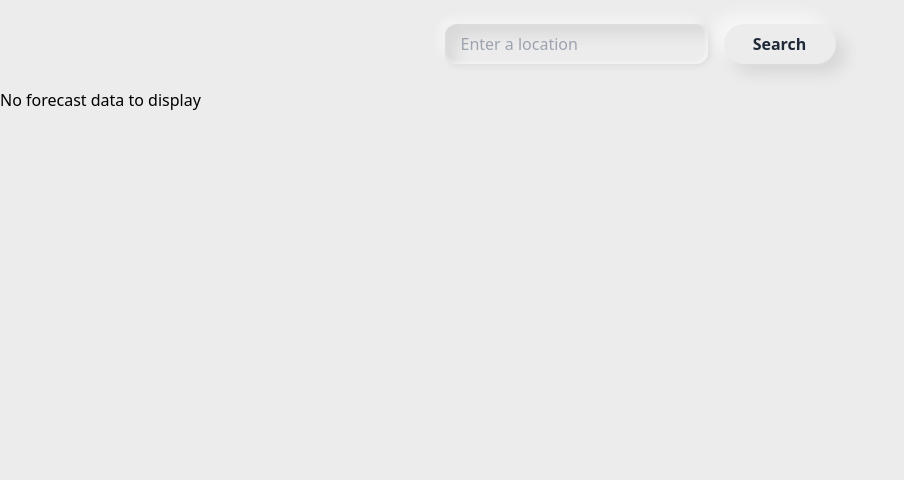
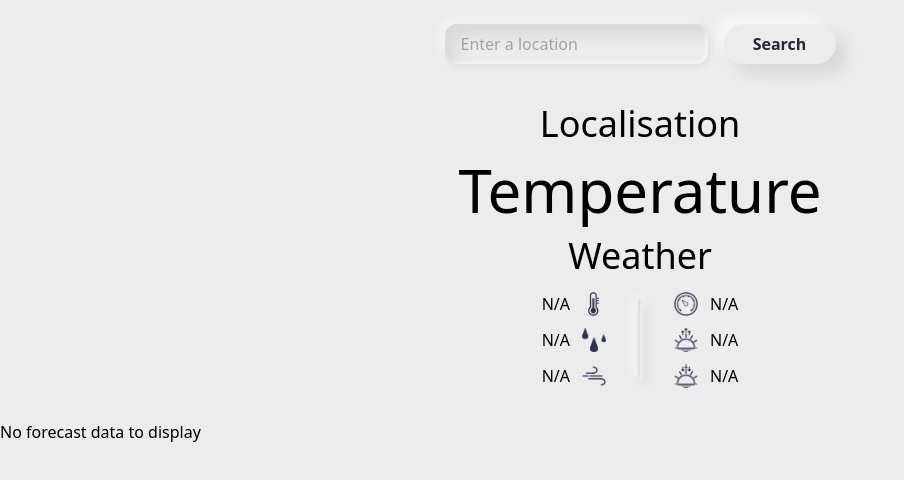
Before and after one commit to Cadegan/weather-app, a React (Create React App) app: page / in a window 1280 px wide. Shown: the top 480 px of the page, without its empty margins (0-904 px from the left). Built offline with nearby package versions, Linux system fonts and the light colour scheme.

Commit message:
MainWeatherInfo N/A update

```diff
--- a/src/components/MainWeatherInfo.tsx
+++ b/src/components/MainWeatherInfo.tsx
@@ -17,24 +17,35 @@ const MainWeatherInfo = ({ weatherData }: WeatherInfoProps) => {
 
   return (
     <>
-      {weatherData && (
+      {/* {weatherData && ( */}
       <div className="flex flex-col items-center mb-4 p-4">
         <div className="flex flex-col items-center">
           <p className=" text-4xl mb-4 text-shadow-engraved">
-              {weatherData.name}, {weatherData.sys.country}
+            {weatherData
+              ? `${weatherData.name}, ${weatherData.sys.country}`
+              : `Localisation`}
           </p>
           <p className="text-6xl mb-4">
-              {kelvinToCelsius(weatherData.main.temp)}°C
+            {weatherData
+              ? `${kelvinToCelsius(weatherData.main.temp)}°C`
+              : `Temperature`}
+
             {/* {kelvinToFahrenheit(weatherData.main.temp)}°F */}
           </p>
           <p className="text-4xl mb-4">
-              {capitalizeFirstLetter(weatherData.weather[0].description)}
+            {weatherData
+              ? `${capitalizeFirstLetter(weatherData.weather[0].description)}`
+              : `Weather`}
           </p>
         </div>
         <div className="flex flex-row max-w-max items-center">
           <div className="flex flex-col text-right justify-between w-72 h-24">
             <div className="flex items-center justify-end">
-                <p>{kelvinToCelsius(weatherData.main.feels_like)}°C</p>
+              <p>
+                {weatherData
+                  ? ` ${kelvinToCelsius(weatherData.main.feels_like)}°C`
+                  : `N/A`}
+              </p>
               <img
                 src={icons.feelsLike}
                 alt="Feels like icon"
@@ -43,7 +54,7 @@ const MainWeatherInfo = ({ weatherData }: WeatherInfoProps) => {
             </div>
 
             <div className="flex items-center justify-end">
-                <p>{weatherData.main.humidity}%</p>
+              <p>{weatherData ? `${weatherData.main.humidity}%` : `N/A`}</p>
               <img
                 src={icons.humidity}
                 alt="Humidity icon"
@@ -51,7 +62,7 @@ const MainWeatherInfo = ({ weatherData }: WeatherInfoProps) => {
               />
             </div>
             <div className="flex items-center justify-end">
-                <p>{weatherData.wind.speed} m/s</p>
+              <p>{weatherData ? `${weatherData.wind.speed} m/s` : `N/A`}</p>
               <img
                 src={icons.windSpeed}
                 alt="Humidity icon"
@@ -67,7 +78,7 @@ const MainWeatherInfo = ({ weatherData }: WeatherInfoProps) => {
                 alt="Pressure icon"
                 className=" h-6 mr-3"
               />
-                <p>{weatherData.main.pressure} hPa</p>
+              <p>{weatherData ? `${weatherData.main.pressure} hPa` : `N/A`}</p>
             </div>
             <div className=" flex items-center">
               <img
@@ -76,29 +87,29 @@ const MainWeatherInfo = ({ weatherData }: WeatherInfoProps) => {
                 className=" h-6 mr-3"
               />
               <p>
-                  {convertToLocalTime(
+                {weatherData
+                  ? `${convertToLocalTime(
                       weatherData.sys.sunrise,
                       weatherData.timezone
-                  )}
+                    )}`
+                  : `N/A`}
               </p>
             </div>
             <div className=" flex items-center">
-                <img
-                  src={icons.sunset}
-                  alt="SunSet icon"
-                  className=" h-6 mr-3"
-                />
+              <img src={icons.sunset} alt="SunSet icon" className=" h-6 mr-3" />
               <p>
-                  {convertToLocalTime(
+                {weatherData
+                  ? `${convertToLocalTime(
                       weatherData.sys.sunset,
                       weatherData.timezone
-                  )}
+                    )}`
+                  : `N/A`}
               </p>
             </div>
           </div>
         </div>
       </div>
-      )}
+      {/* )} */}
     </>
   );
 };
```
Lines whose indentation alone changed are shown as unchanged.
